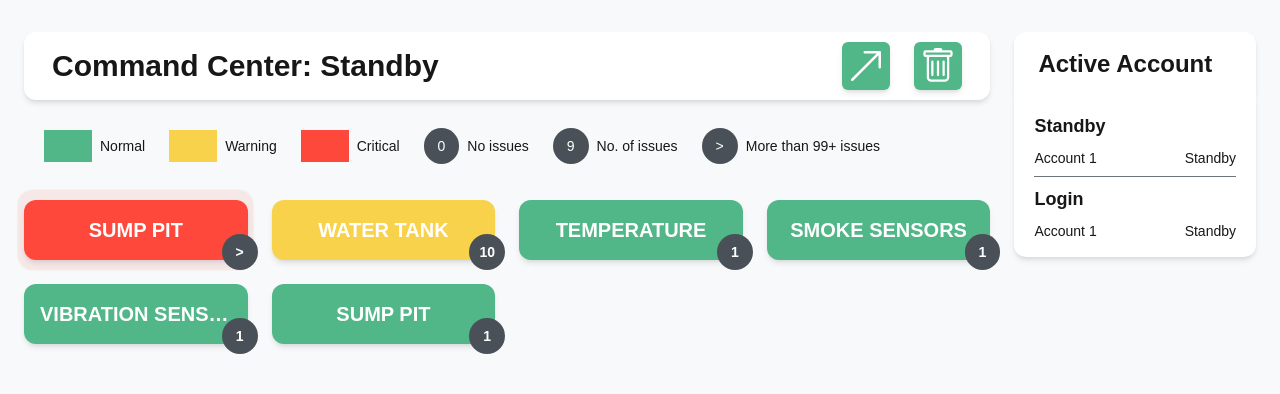
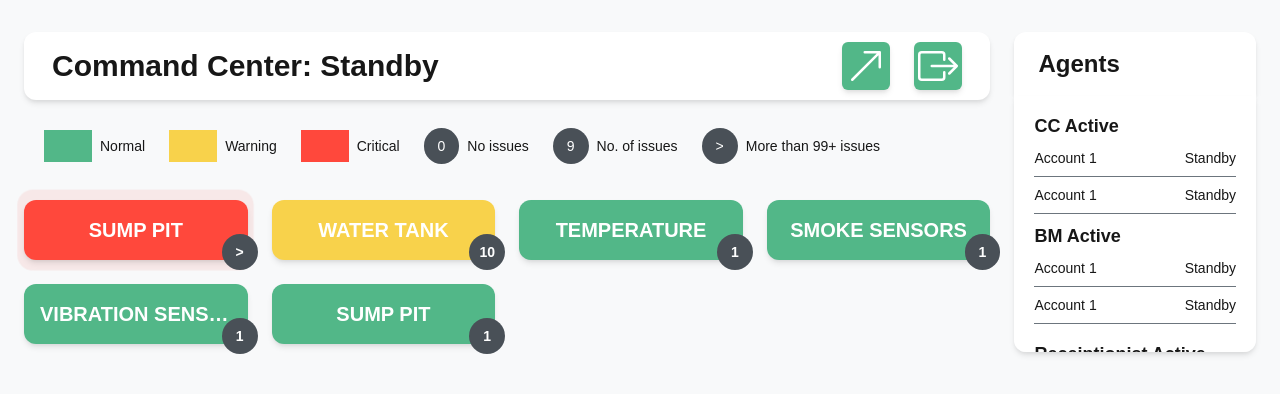
Before and after one commit to AmaCrisn/IOT-Dashboard, a Next.js app: page / in a window 1280 px wide. Shown: the top 394 px of the page. Built offline with nearby package versions, Linux system fonts and the light colour scheme.

Commit message:
Icon fix and added agents

```diff
--- a/app/page.js
+++ b/app/page.js
@@ -35,10 +35,16 @@ export default function Home() {
                 height="16"
                 fill="currentColor"
                 viewBox="0 0 16 16"
-                className="w-full h-full text-white p-1.5"
+                className="w-full h-full text-white p-1"
               >
-                <path d="M5.5 5.5A.5.5 0 0 1 6 6v6a.5.5 0 0 1-1 0V6a.5.5 0 0 1 .5-.5m2.5 0a.5.5 0 0 1 .5.5v6a.5.5 0 0 1-1 0V6a.5.5 0 0 1 .5-.5m3 .5a.5.5 0 0 0-1 0v6a.5.5 0 0 0 1 0z" />
-                <path d="M14.5 3a1 1 0 0 1-1 1H13v9a2 2 0 0 1-2 2H5a2 2 0 0 1-2-2V4h-.5a1 1 0 0 1-1-1V2a1 1 0 0 1 1-1H6a1 1 0 0 1 1-1h2a1 1 0 0 1 1 1h3.5a1 1 0 0 1 1 1zM4.118 4 4 4.059V13a1 1 0 0 0 1 1h6a1 1 0 0 0 1-1V4.059L11.882 4zM2.5 3h11V2h-11z" />
+                <path
+                  fillRule="evenodd"
+                  d="M10 12.5a.5.5 0 0 1-.5.5h-8a.5.5 0 0 1-.5-.5v-9a.5.5 0 0 1 .5-.5h8a.5.5 0 0 1 .5.5v2a.5.5 0 0 0 1 0v-2A1.5 1.5 0 0 0 9.5 2h-8A1.5 1.5 0 0 0 0 3.5v9A1.5 1.5 0 0 0 1.5 14h8a1.5 1.5 0 0 0 1.5-1.5v-2a.5.5 0 0 0-1 0z"
+                />
+                <path
+                  fillRule="evenodd"
+                  d="M15.854 8.354a.5.5 0 0 0 0-.708l-3-3a.5.5 0 0 0-.708.708L14.293 7.5H5.5a.5.5 0 0 0 0 1h8.793l-2.147 2.146a.5.5 0 0 0 .708.708z"
+                />
               </svg>
             </div>
           </div>
@@ -79,12 +85,14 @@ export default function Home() {
         </div>
 
         <div className="grid grid-cols-1 sm:grid-cols-2 md:grid-cols-3 lg:grid-cols-4 gap-4 sm:gap-6">
-          {/* Example Card */}
+          {/* Button critical */}
           <div className="relative flex items-center justify-center">
+            {/* Button ping */}
             <span className="absolute h-[70%] w-[55%] rounded-lg bg-red-400 opacity-85 animate-ping z-0"></span>
+            {/* Button content */}
             <Link
               href="/sump-pit"
-              className="bg-red-300 hover:bg-red-400 h-full w-full transition-colors duration-300 uppercase font-bold text-[10px] shadow-md p-4 rounded-xl text-white block z-10"
+              className="bg-red-300 hover:bg-red-400 h-full w-full transition-colors duration-300 uppercase font-bold shadow-md p-4 rounded-xl text-white block z-10"
             >
               <div className="flex flex-col justify-between h-full">
                 <span className="text-xl truncate text-center">Sump Pit</span>
@@ -99,12 +107,11 @@ export default function Home() {
             </Link>
           </div>
 
-          {/* Repeat other items... */}
-          {/* These below are unchanged except layout responsiveness */}
+          {/* Button warning */}
           <div className="relative">
             <Link
               href="/water-tank"
-              className="bg-yellow-300 hover:bg-yellow-400 transition-colors duration-300 uppercase font-bold text-[10px] shadow-md p-4 rounded-xl text-white block"
+              className="bg-yellow-300 hover:bg-yellow-400 transition-colors duration-300 uppercase font-bold shadow-md p-4 rounded-xl text-white block"
             >
               <div className="flex flex-col justify-between h-full">
                 <span className="text-xl truncate text-center">Water Tank</span>
@@ -119,10 +126,11 @@ export default function Home() {
             </Link>
           </div>
 
+          {/* Button normal */}
           <div className="relative group">
             <Link
               href="/temperature"
-              className="bg-green-300 hover:bg-green-400 transition-colors duration-300 uppercase font-bold text-[10px] shadow-md p-4 rounded-xl text-white block"
+              className="bg-green-300 hover:bg-green-400 transition-colors duration-300 uppercase font-bold shadow-md p-4 rounded-xl text-white block"
             >
               <div className="flex flex-col justify-between h-full">
                 <span className="text-xl truncate text-center">
@@ -139,10 +147,10 @@ export default function Home() {
             </Link>
           </div>
 
-          <div className="group bg-green-300 hover:bg-green-400 transition-colors duration-300 uppercase font-bold text-[10px] shadow-md p-4 rounded-xl hover:cursor-pointer relative text-white">
+          <div className="group bg-green-300 hover:bg-green-400 transition-colors duration-300 uppercase font-bold shadow-md p-4 rounded-xl hover:cursor-pointer relative text-white">
             <div className="flex flex-col justify-between h-full">
               <span className="text-xl truncate text-center">
-                Smoke Sensors
+               smoke Sensors
               </span>
               <span className="absolute -bottom-2 -right-2 group-hover:z-20">
                 <span className="relative flex h-8 w-8 items-center justify-center">
@@ -154,7 +162,7 @@ export default function Home() {
             </div>
           </div>
 
-          <div className="group bg-green-300 hover:bg-green-400 transition-colors duration-300 uppercase font-bold text-[10px] shadow-md p-4 rounded-xl hover:cursor-pointer relative text-white">
+          <div className="group bg-green-300 hover:bg-green-400 transition-colors duration-300 uppercase font-bold shadow-md p-4 rounded-xl hover:cursor-pointer relative text-white">
             <div className="flex flex-col justify-between h-full">
               <span className="text-xl truncate text-center">
                 Vibration Sensor
@@ -169,7 +177,7 @@ export default function Home() {
             </div>
           </div>
 
-          <div className="group bg-green-300 hover:bg-green-400 transition-colors duration-300 uppercase font-bold text-[10px] shadow-md p-4 rounded-xl hover:cursor-pointer relative text-white">
+          <div className="group bg-green-300 hover:bg-green-400 transition-colors duration-300 uppercase font-bold shadow-md p-4 rounded-xl hover:cursor-pointer relative text-white">
             <div className="flex flex-col justify-between h-full">
               <span className="text-xl truncate text-center">Sump Pit</span>
               <span className="absolute -bottom-2 -right-2 group-hover:z-20">
@@ -186,24 +194,68 @@ export default function Home() {
 
       {/* Right */}
       <div className="w-full md:w-1/5">
+        {/* Account viewing this page */}
         <div className="bg-white shadow-md mt-2 rounded-t-xl text-2xl px-6 py-4 font-bold">
-          Active Account
+          Agents
         </div>
-        <div className="bg-white py-2 px-5 shadow-md rounded-b-xl">
+        <div className="bg-white h-64 overflow-auto py-2 px-5 shadow-md rounded-b-xl">
+          {/* CC */}
           <div className="mt-2 flex flex-col">
-            <span className="text-lg font-semibold mb-2">Standby</span>
+            <span className="text-lg font-semibold mb-2">CC Active</span>
+            <span className="text-sm flex justify-between">
+              <span>Account 1</span>
+              <span>Standby</span>
+            </span>
+            <hr className="border-gray-500 my-2" />
             <span className="text-sm flex justify-between">
               <span>Account 1</span>
               <span>Standby</span>
             </span>
           </div>
           <hr className="border-gray-500 my-2" />
+          {/* BM */}
           <div className="mb-2 flex flex-col">
-            <span className="text-lg font-semibold mb-2">Login</span>
+            <span className="text-lg font-semibold mb-2">BM Active</span>
             <span className="text-sm flex justify-between">
               <span>Account 1</span>
               <span>Standby</span>
             </span>
+            <hr className="border-gray-500 my-2" />
+            <span className="text-sm flex justify-between">
+              <span>Account 1</span>
+              <span>Standby</span>
+            </span>
+            <hr className="border-gray-500 my-2" />
+          </div>
+          {/* Receiptionist */}
+          <div className="mb-2 flex flex-col">
+            <span className="text-lg font-semibold mb-2">
+              Receiptionist Active
+            </span>
+            <span className="text-sm flex justify-between">
+              <span>Account 1</span>
+              <span>Standby</span>
+            </span>
+            <hr className="border-gray-500 my-2" />
+            <span className="text-sm flex justify-between">
+              <span>Account 1</span>
+              <span>Standby</span>
+            </span>
+            <hr className="border-gray-500 my-2" />
+          </div>
+          {/* Logged In */}
+          <div className="mb-2 flex flex-col">
+            <span className="text-lg font-semibold mb-2">Logged In</span>
+            <span className="text-sm flex justify-between">
+              <span>Account 1</span>
+              <span>Logged in</span>
+            </span>
+            <hr className="border-gray-500 my-2" />
+            <span className="text-sm flex justify-between">
+              <span>Account 1</span>
+              <span>Logged in</span>
+            </span>
+            <hr className="border-gray-500 my-2" />
           </div>
         </div>
       </div>
```
